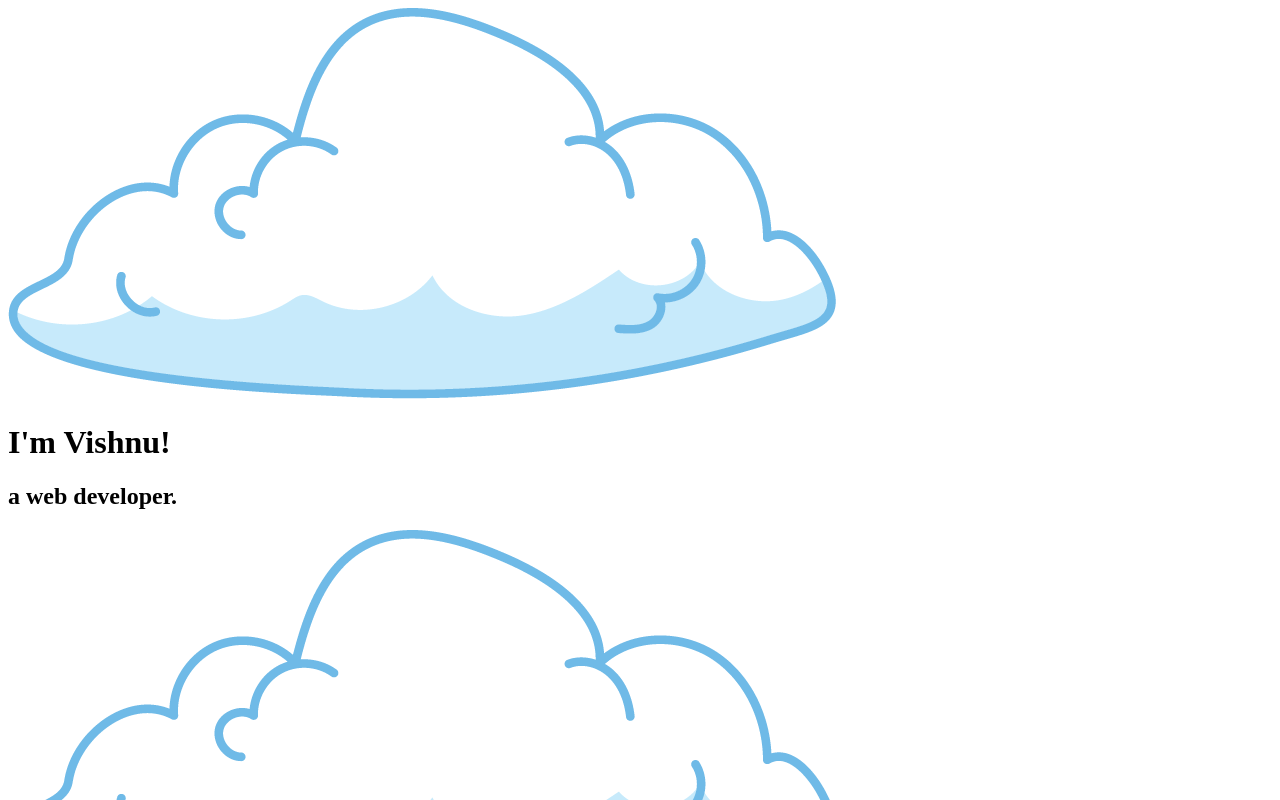
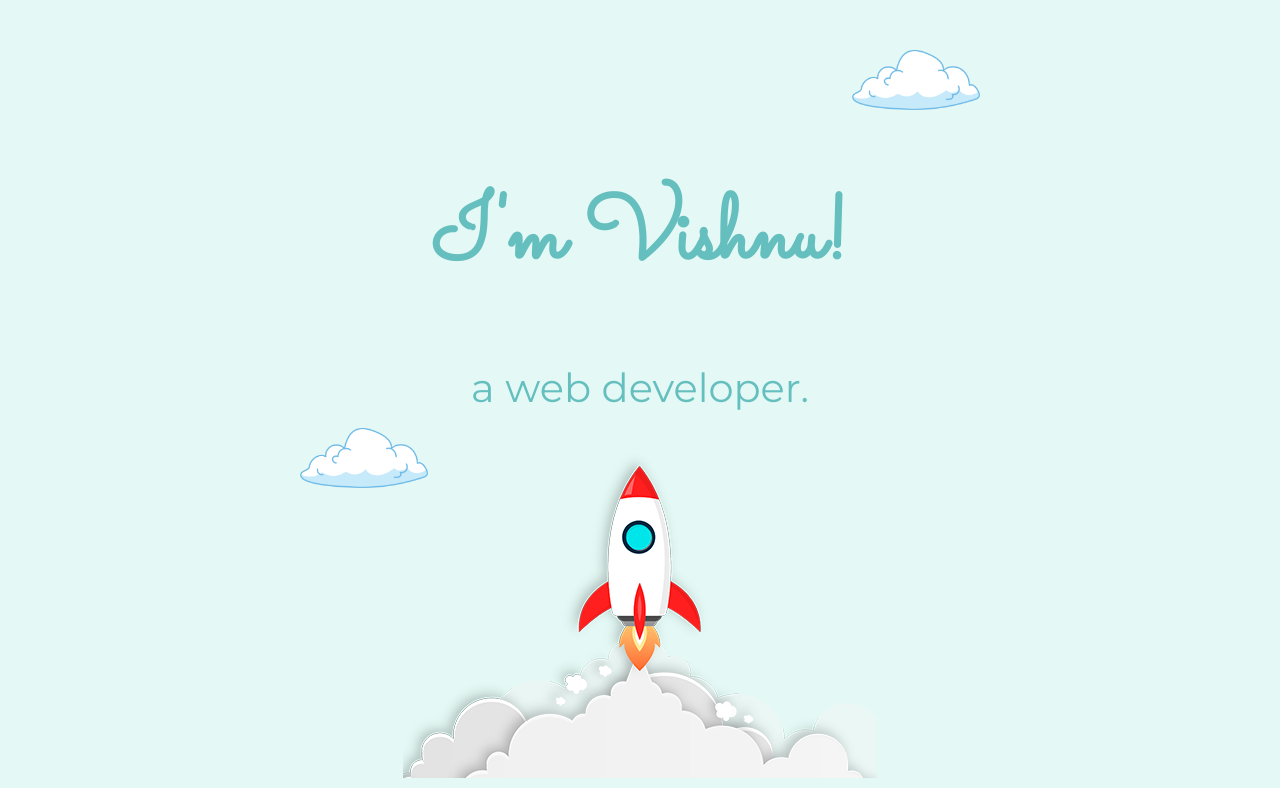
Before and after one commit to vishnuvardhan-prem/CSSProfile, a plain HTML site: page index.html in a window 1280 px wide. Shown: the top 800 px of the page. Drawn offline with Linux system fonts and the light colour scheme; the site is published under a folder, as on GitHub Pages, so addresses that start at the root find nothing.

Commit message:
Update index.html

```diff
--- a/index.html
+++ b/index.html
@@ -2,7 +2,7 @@
 <html>
 <head>
 	<title>Vishnuvardhan Prem</title>
-	<link rel="stylesheet" type="text/css" href="/CSSProfile/css/styles.css">
+	<link rel="stylesheet" type="text/css" href="CSSProfile/css/styles.css">
 	<link rel="icon" href="favicon.ico">
 	<link href="https://fonts.googleapis.com/css?family=Merriweather|Montserrat|Sacramento&display=swap" rel="stylesheet">
 </head>
```
